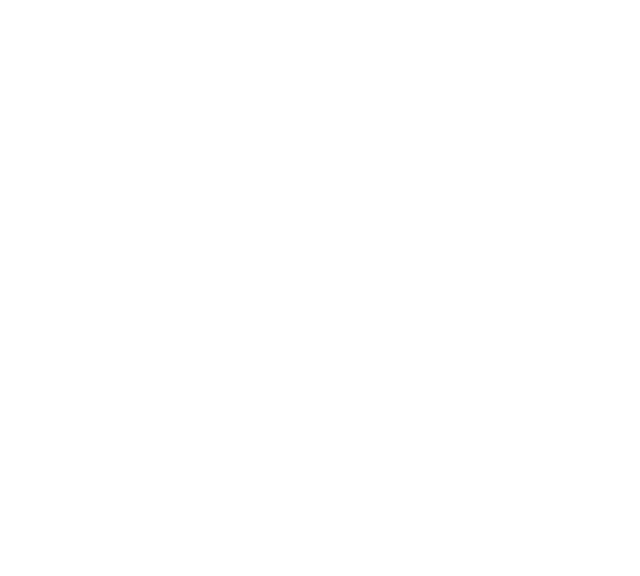
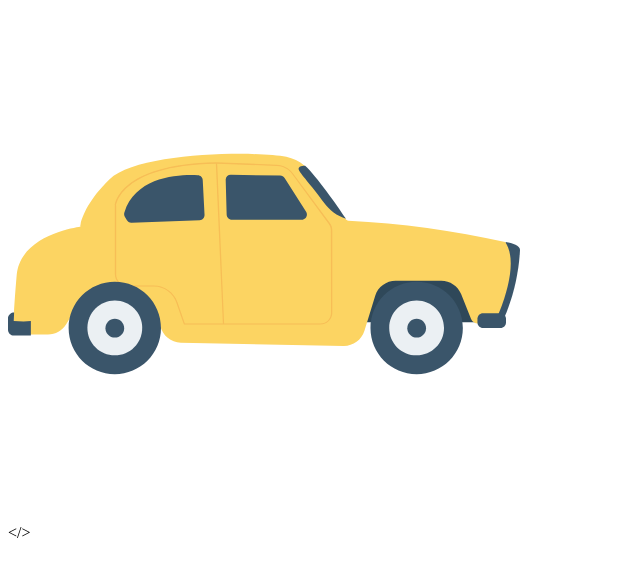
Before and after one commit to rafa7w/memory-game, a plain HTML site: page index.html in a window 1280 px wide. Shown: the whole page, without its empty margins (0-640 px from the left). Drawn offline with Linux system fonts and the light colour scheme.

Commit message:
chart structure

```diff
--- a/index.html
+++ b/index.html
@@ -1,11 +1,18 @@
 <!DOCTYPE html>
-<html lang="en">
+<html lang="pt-br">
 <head>
         <meta charset="UTF-8">
         <meta name="viewport" content="width=device-width, initial-scale=1.0">
-        <title>Document</title>
+        <title>Memory Game</title>
 </head>
 <body>
-
+        <div id="sdjaskfjs" class="card" data-icon="car">
+                <div class="card-front">
+                        <img class="icon" src="assets/images/baby-car.svg" alt="Car icon">
+                </div>
+                <div class="card-back">
+                        &lt/&gt
+                </div>
+        </div>
 </body>
 </html>
```
